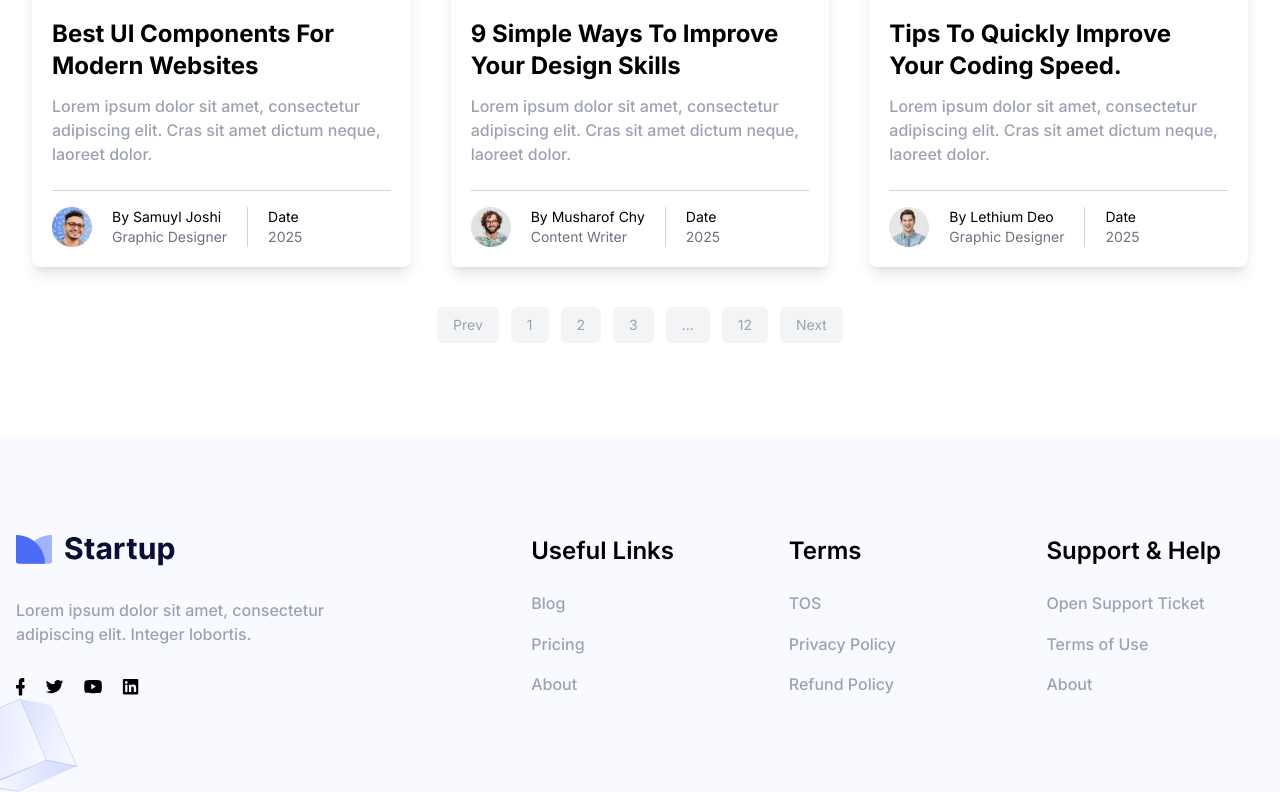
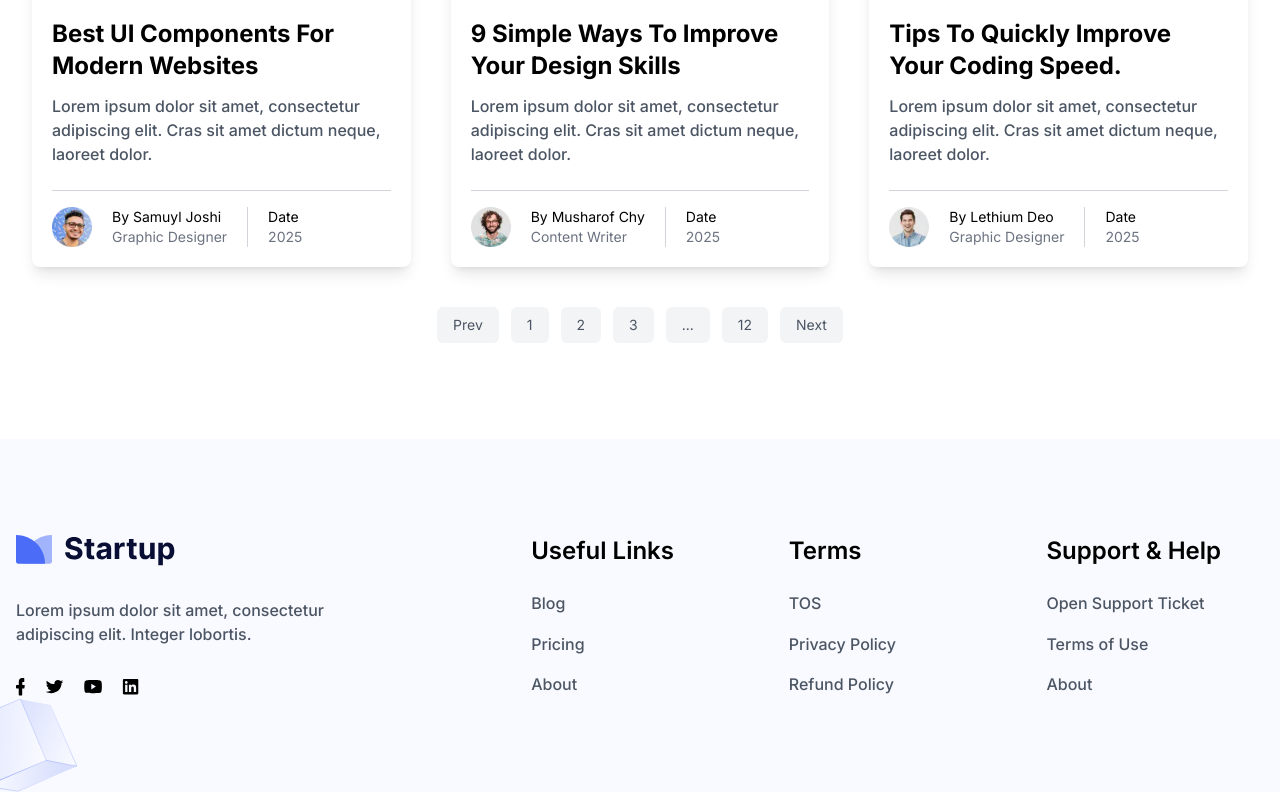
Before and after one commit to abdelrahman-abdelmoaty/Startup, a Next.js app: page /blog in a window 1280 px wide. Shown: the part 734-1526 px from the top of the page. Built offline with nearby package versions, Linux system fonts and the light colour scheme.

Commit message:
enhance acc & seo

```diff
--- a/src/app/blog/page.tsx
+++ b/src/app/blog/page.tsx
@@ -8,13 +8,27 @@ export default function Blog() {
       <section className="bg-background dark:bg-backgroundDark py-24">
         <Blogs />
         <div className="flex items-center justify-center gap-3 mt-10">
-          <div className="px-4 py-2 bg-gray-100 dark:bg-dropMenuDark rounded-md text-gray-400 text-sm hover:bg-foreground transition hover:text-white cursor-pointer">Prev</div>
-          <div className="px-4 py-2 bg-gray-100 dark:bg-dropMenuDark rounded-md text-gray-400 text-sm hover:bg-foreground transition hover:text-white cursor-pointer">1</div>
-          <div className="px-4 py-2 bg-gray-100 dark:bg-dropMenuDark rounded-md text-gray-400 text-sm hover:bg-foreground transition hover:text-white cursor-pointer">2</div>
-          <div className="px-4 py-2 bg-gray-100 dark:bg-dropMenuDark rounded-md text-gray-400 text-sm hover:bg-foreground transition hover:text-white cursor-pointer">3</div>
-          <div className="px-4 py-2 bg-gray-100 dark:bg-dropMenuDark rounded-md text-gray-400 text-sm cursor-not-allowed">...</div>
-          <div className="px-4 py-2 bg-gray-100 dark:bg-dropMenuDark rounded-md text-gray-400 text-sm hover:bg-foreground transition hover:text-white cursor-pointer">12</div>
-          <div className="px-4 py-2 bg-gray-100 dark:bg-dropMenuDark rounded-md text-gray-400 text-sm hover:bg-foreground transition hover:text-white cursor-pointer">Next</div>
+          <div className="px-4 py-2 bg-gray-100 dark:bg-dropMenuDark rounded-md text-gray-600 dark:text-gray-200 text-sm hover:bg-foreground transition hover:text-white cursor-pointer">
+            Prev
+          </div>
+          <div className="px-4 py-2 bg-gray-100 dark:bg-dropMenuDark rounded-md text-gray-600 dark:text-gray-200 text-sm hover:bg-foreground transition hover:text-white cursor-pointer">
+            1
+          </div>
+          <div className="px-4 py-2 bg-gray-100 dark:bg-dropMenuDark rounded-md text-gray-600 dark:text-gray-200 text-sm hover:bg-foreground transition hover:text-white cursor-pointer">
+            2
+          </div>
+          <div className="px-4 py-2 bg-gray-100 dark:bg-dropMenuDark rounded-md text-gray-600 dark:text-gray-200 text-sm hover:bg-foreground transition hover:text-white cursor-pointer">
+            3
+          </div>
+          <div className="px-4 py-2 bg-gray-100 dark:bg-dropMenuDark rounded-md text-gray-600 dark:text-gray-200 text-sm cursor-not-allowed">
+            ...
+          </div>
+          <div className="px-4 py-2 bg-gray-100 dark:bg-dropMenuDark rounded-md text-gray-600 dark:text-gray-200 text-sm hover:bg-foreground transition hover:text-white cursor-pointer">
+            12
+          </div>
+          <div className="px-4 py-2 bg-gray-100 dark:bg-dropMenuDark rounded-md text-gray-600 dark:text-gray-200 text-sm hover:bg-foreground transition hover:text-white cursor-pointer">
+            Next
+          </div>
         </div>
       </section>
     </div>
--- a/src/app/signup/page.tsx
+++ b/src/app/signup/page.tsx
@@ -76,14 +76,12 @@ export default function SignUp() {
               </a>
             </div>
           </label>
-          <ContainedLink className="text-center py-5">Sign up</ContainedLink>
+          <ContainedLink href="#" className="text-center py-5">
+            Sign up
+          </ContainedLink>
           <p className="text-center">
             Already using Startup?{" "}
-            <a
-              href="#"
-              aria-label="sign in"
-              className="text-foreground hover:underline transition"
-            >
+            <a href="#" aria-label="sign in" className="text-foreground hover:underline transition">
               Sign in
             </a>
           </p>
--- a/src/components/CTA/CTA.tsx
+++ b/src/components/CTA/CTA.tsx
@@ -27,7 +27,7 @@ export default function CTA() {
               name="msg"
               id="msg"
               placeholder="Enter your Message"
-              className="dark:bg-[#242B51] rounded-lg py-3 px-6 focus:outline-foreground focus:outline-1 shadow-lg text-gray-400 h-36 outline-none resize-none"
+              className="dark:bg-[#242B51] rounded-lg py-3 px-6 focus:outline-foreground focus:outline-1 shadow-lg text-gray-600 dark:text-gray-200 h-36 outline-none resize-none"
             />
           </div>
           <button
@@ -50,14 +50,14 @@ export default function CTA() {
               name="subName"
               id="subName"
               placeholder="Enter your name"
-              className="dark:bg-[#242B51] rounded-lg py-3 px-6 focus:outline-foreground focus:outline-1 shadow-lg text-gray-400 outline-none"
+              className="dark:bg-[#242B51] rounded-lg py-3 px-6 focus:outline-foreground focus:outline-1 shadow-lg text-gray-600 dark:text-gray-200 outline-none"
             />
             <input
               type="text"
               name="subEmail"
               id="subEmial"
               placeholder="Enter your email"
-              className="dark:bg-[#242B51] rounded-lg py-3 px-6 focus:outline-foreground focus:outline-1 shadow-lg text-gray-400 outline-none"
+              className="dark:bg-[#242B51] rounded-lg py-3 px-6 focus:outline-foreground focus:outline-1 shadow-lg text-gray-600 dark:text-gray-200 outline-none"
             />
             <button
               aria-label="subscribe"
--- a/src/components/Features/FeatureCard.tsx
+++ b/src/components/Features/FeatureCard.tsx
@@ -1,11 +1,17 @@
 import { Feature } from "@/utils/types";
 
-export default function FeatureCard({ feature: { SVGElement, heading, paragraph } }: { feature: Feature }) {
+export default function FeatureCard({
+  feature: { SVGElement, heading, paragraph },
+}: {
+  feature: Feature;
+}) {
   return (
     <div className="flex flex-col items-start text-start max-w-md gap-6">
-      <div className="bg-dropMenu dark:bg-dropMenuDark p-4 rounded-xl text-foreground mb-5">{SVGElement}</div>
+      <div className="bg-dropMenu dark:bg-dropMenuDark p-4 rounded-xl text-foreground mb-5">
+        {SVGElement}
+      </div>
       <h3 className="font-bold text-2xl">{heading}</h3>
-      <p className="text-gray-400 font-medium">{paragraph}</p>
+      <p className="text-gray-600 dark:text-gray-200 font-medium">{paragraph}</p>
     </div>
   );
 }
--- a/src/components/Footer/Footer.tsx
+++ b/src/components/Footer/Footer.tsx
@@ -24,7 +24,7 @@ export default function Footer() {
                 className="w-40 h-auto hidden dark:block"
               />
             </a>
-            <p className="font-medium text-gray-400">
+            <p className="font-medium text-gray-600 dark:text-gray-200">
               Lorem ipsum dolor sit amet, consectetur adipiscing elit. Integer lobortis.
             </p>
             <div className="flex gap-5 items-center">
@@ -57,21 +57,21 @@ export default function Footer() {
             <a
               href="/blog"
               aria-label="blog"
-              className="hover:text-foreground text-gray-400 font-medium"
+              className="hover:text-foreground text-gray-600 dark:text-gray-200 font-medium"
             >
               Blog
             </a>
             <a
               href="/"
               aria-label="home"
-              className="hover:text-foreground text-gray-400 font-medium"
+              className="hover:text-foreground text-gray-600 dark:text-gray-200 font-medium"
             >
               Pricing
             </a>
             <a
               href="/"
               aria-label="home"
-              className="hover:text-foreground text-gray-400 font-medium"
+              className="hover:text-foreground text-gray-600 dark:text-gray-200 font-medium"
             >
               About
             </a>
@@ -83,21 +83,21 @@ export default function Footer() {
             <a
               href="/"
               aria-label="home"
-              className="hover:text-foreground text-gray-400 font-medium"
+              className="hover:text-foreground text-gray-600 dark:text-gray-200 font-medium"
             >
               TOS
             </a>
             <a
               href="/"
               aria-label="home"
-              className="hover:text-foreground text-gray-400 font-medium"
+              className="hover:text-foreground text-gray-600 dark:text-gray-200 font-medium"
             >
               Privacy Policy
             </a>
             <a
               href="/"
               aria-label="home"
-              className="hover:text-foreground text-gray-400 font-medium"
+              className="hover:text-foreground text-gray-600 dark:text-gray-200 font-medium"
             >
               Refund Policy
             </a>
@@ -109,21 +109,21 @@ export default function Footer() {
             <a
               href="/"
               aria-label="home"
-              className="hover:text-foreground text-gray-400 font-medium"
+              className="hover:text-foreground text-gray-600 dark:text-gray-200 font-medium"
             >
               Open Support Ticket
             </a>
             <a
               href="/"
               aria-label="home"
-              className="hover:text-foreground text-gray-400 font-medium"
+              className="hover:text-foreground text-gray-600 dark:text-gray-200 font-medium"
             >
               Terms of Use
             </a>
             <a
               href="/"
               aria-label="home"
-              className="hover:text-foreground text-gray-400 font-medium"
+              className="hover:text-foreground text-gray-600 dark:text-gray-200 font-medium"
             >
               About
             </a>
--- a/src/components/ui/FormElement.tsx
+++ b/src/components/ui/FormElement.tsx
@@ -17,7 +17,7 @@ export default function FormElement({
         name={name}
         id={name}
         placeholder={placeholder}
-        className="dark:bg-[#242B51] rounded-lg py-3 px-6 focus:outline-foreground focus:outline-1 shadow-md text-gray-400 outline-none"
+        className="dark:bg-[#242B51] rounded-lg py-3 px-6 focus:outline-foreground focus:outline-1 shadow-md text-gray-600 dark:text-gray-200 outline-none"
       />
     </div>
   );
--- a/src/components/ui/Paragraph.tsx
+++ b/src/components/ui/Paragraph.tsx
@@ -4,7 +4,13 @@ type ParagraphProps = React.HTMLAttributes<HTMLHeadingElement>;
 
 const Paragraph: React.FC<ParagraphProps> = ({ children, className, ...props }: ParagraphProps) => {
   return (
-    <p className={cn("mx-auto max-w-3xl font-medium text-base md:text-xl text-gray-400 leading-relaxed", className)} {...props}>
+    <p
+      className={cn(
+        "mx-auto max-w-3xl font-medium text-base md:text-xl text-gray-600 dark:text-gray-200 leading-relaxed",
+        className
+      )}
+      {...props}
+    >
       {children}
     </p>
   );
--- a/src/components/ui/RouteHeader.tsx
+++ b/src/components/ui/RouteHeader.tsx
@@ -15,7 +15,7 @@ export default function RouteHeader({ route, heading }: { route: string; heading
             <a
               href="/"
               aria-label="home"
-              className="hover:text-foreground transition text-gray-400"
+              className="hover:text-foreground transition text-gray-600 dark:text-gray-200"
             >
               Home
             </a>
```
Also changed, not shown: src/app/signin/page.tsx (+7 -7 lines), src/components/Pricing/PricingPlanCard.tsx (+5 -3 lines).
